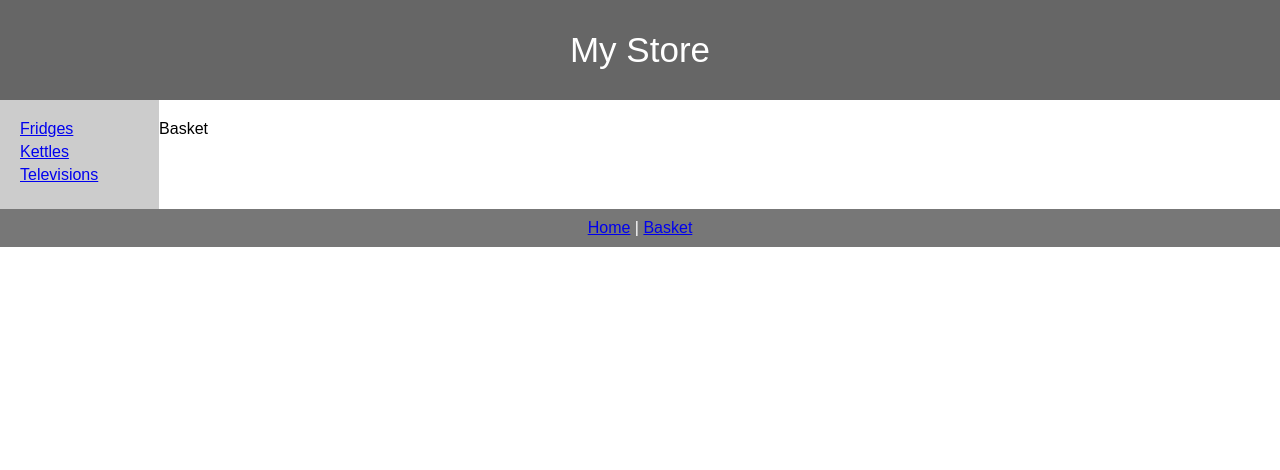
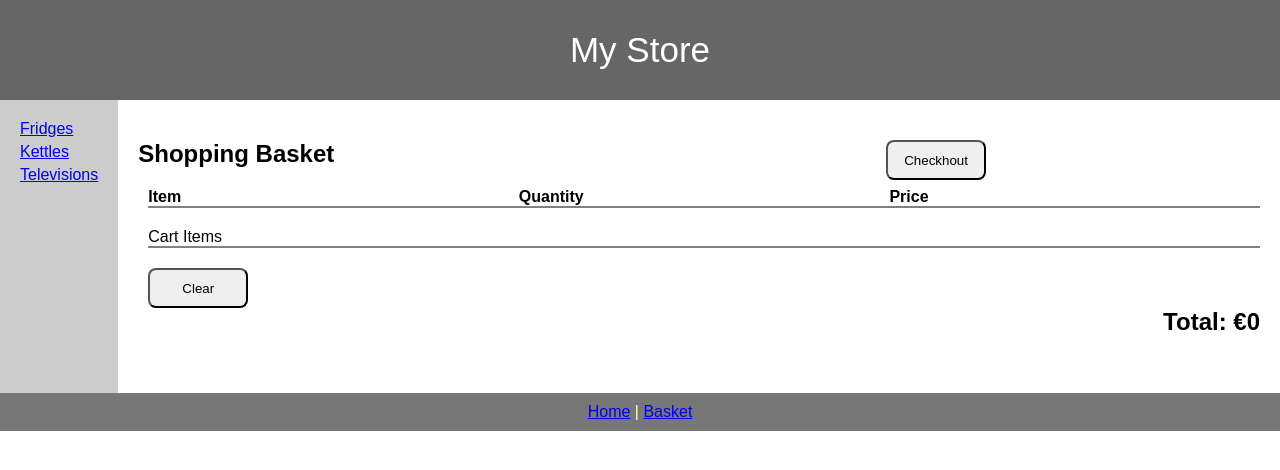
Before and after one commit to StHucher/e-store, a React (Create React App) app: page /basket in a window 1280 px wide. Shown: the top 470 px of the page. Built offline with nearby package versions, Linux system fonts and the light colour scheme; data requests are answered from the project's data file.

Commit message:
Create basket page with styled components

```diff
--- a/src/App.css
+++ b/src/App.css
@@ -45,6 +45,7 @@ nav ul li:hover {
 
 main {
   padding-top: 20px;
+  width: 100%;
 }
 
 article {
--- a/src/components/basket.js
+++ b/src/components/basket.js
@@ -1,9 +1,81 @@
 import React from "react";
+import styled from "styled-components";
 
 const Basket = () => {
     return (
-        <div>Basket</div>
+        <BasketContainer>
+            <BasketTitle>Shopping Basket</BasketTitle>
+            <BasketButton>Checkhout</BasketButton>
+            <BasketTable>
+                <BashetHeader>
+                    <h4>Item</h4>
+                    <h4>Quantity</h4>
+                    <h4>Price</h4>
+                </BashetHeader>
+                <BasketHeaderLine />
+
+                <BashetHeader>
+                    Cart Items
+                </BashetHeader>
+                <BasketHeaderLine />
+
+                <BasketButton>Clear</BasketButton>
+                <BasketTotal>Total: €0</BasketTotal>
+
+            </BasketTable>
+        </BasketContainer>
     )
 }
 
-export default Basket
+export default Basket;
+
+const BasketContainer = styled.div`
+display: grid;
+padding: 20px;
+grid-template-columns: 1fr 1fr 1fr;
+grid-template-rows: 0.25fr 1fr 0.25fr;
+`;
+
+const BasketTable = styled.div`
+grid-column: 1/span 3;
+grid-template-rows: 0.25fr 1fr 0.25fr 0.25fr;
+column-gap: 20px;
+padding-left: 10px;
+`;
+
+const BashetHeader = styled.div`
+display:grid;
+grid-template-columns: 1fr 1fr 1fr;
+`;
+
+const BasketHeaderLine = styled.hr`
+margin-bottom: 20px;
+border: 1px solid gray;
+`;
+
+const BasketTitle = styled.h2`
+grid-column: 1/span 2;
+padding-bottom: 20px;
+`;
+
+const BasketQty = styled.h3`
+font-size: 18px;
+font-weight: bold;
+display: grid;
+grid-template-columns: 0.1fr 0.05fr 0.1fr 0.1fr;
+`;
+
+const BasketPrice = styled.h3`
+font-size: 20px;
+font-weight: bold;
+`;
+
+const BasketTotal = styled.h2`
+justify-self: end;
+`;
+
+const BasketButton = styled.button`
+border-radius: 8px;
+height: 40px;
+width: 100px;
+`;
```
